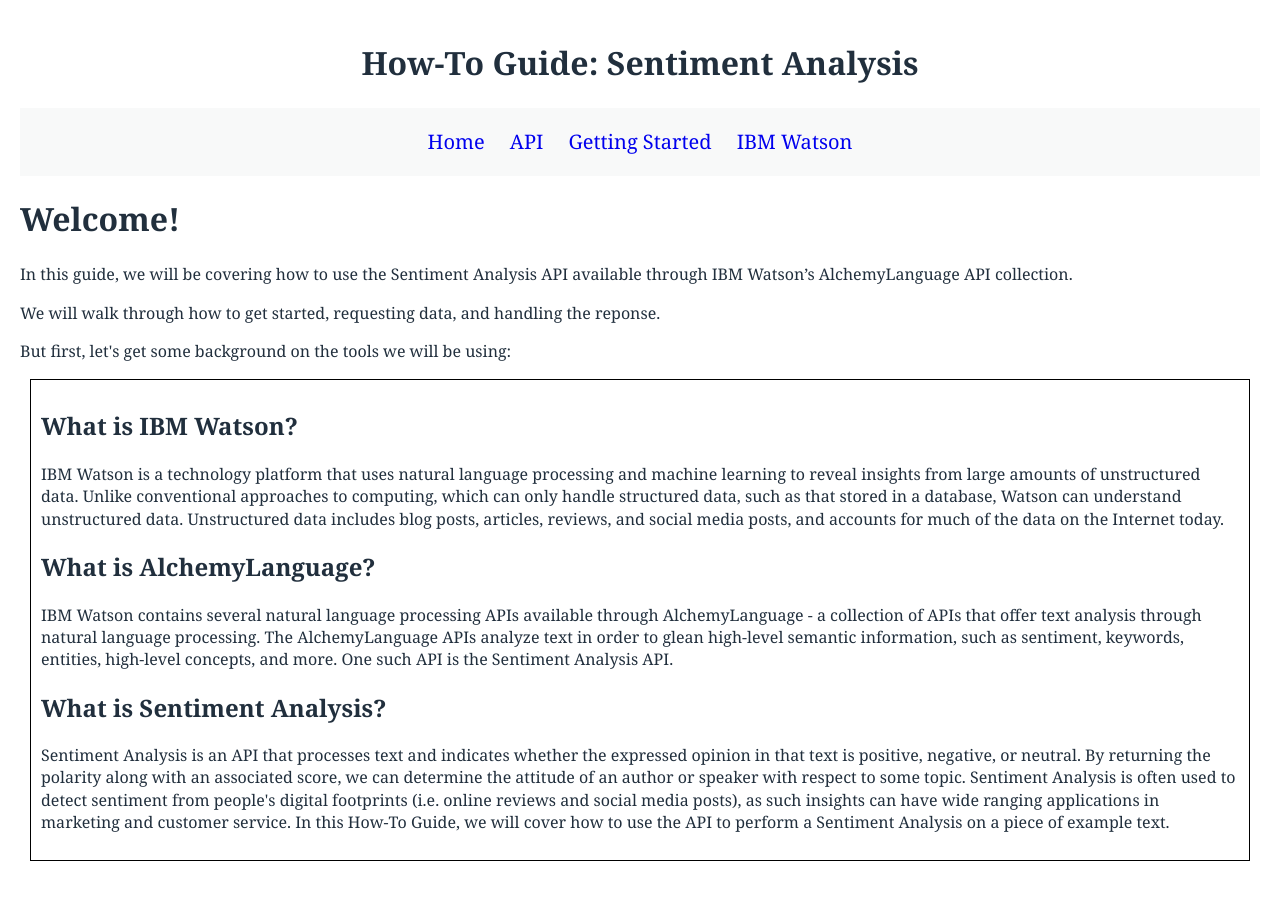
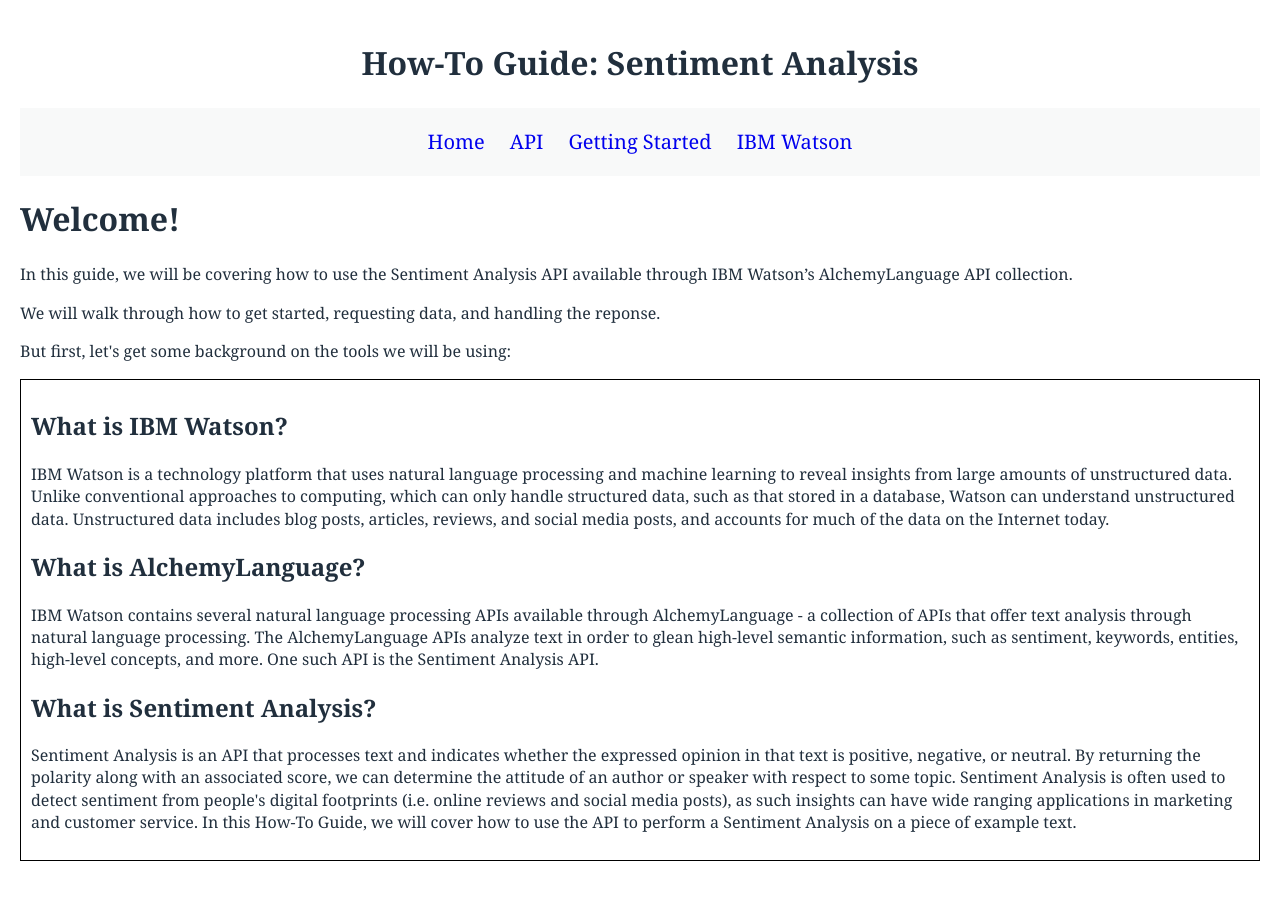
Before and after one commit to lenaz/How-To-Guide, a Jekyll site: the page built from index.html, in a window 1280 px wide. Built offline with Jekyll 4.4.1, drawn with Linux system fonts in a browser that asks for light colours; Markdown is read by kramdown in place of the engine named in the settings.

Commit message:
Changed div margin to 0 auto;

```diff
--- a/css/common.css
+++ b/css/common.css
@@ -49,6 +49,6 @@ a:active {
 
 .definitions {
     border: 1px solid black;
-    margin: 10px;
+    margin: 0 auto;
     padding: 10px;
 }
```
